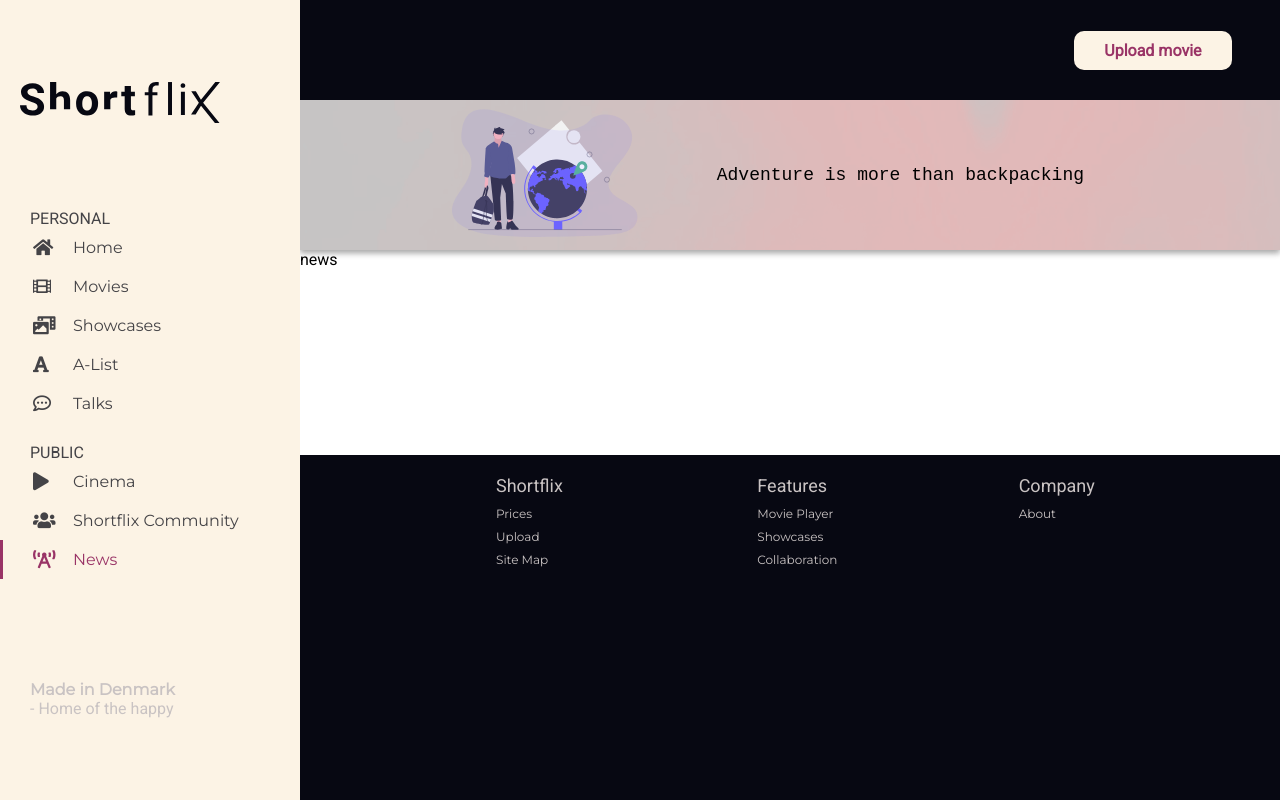
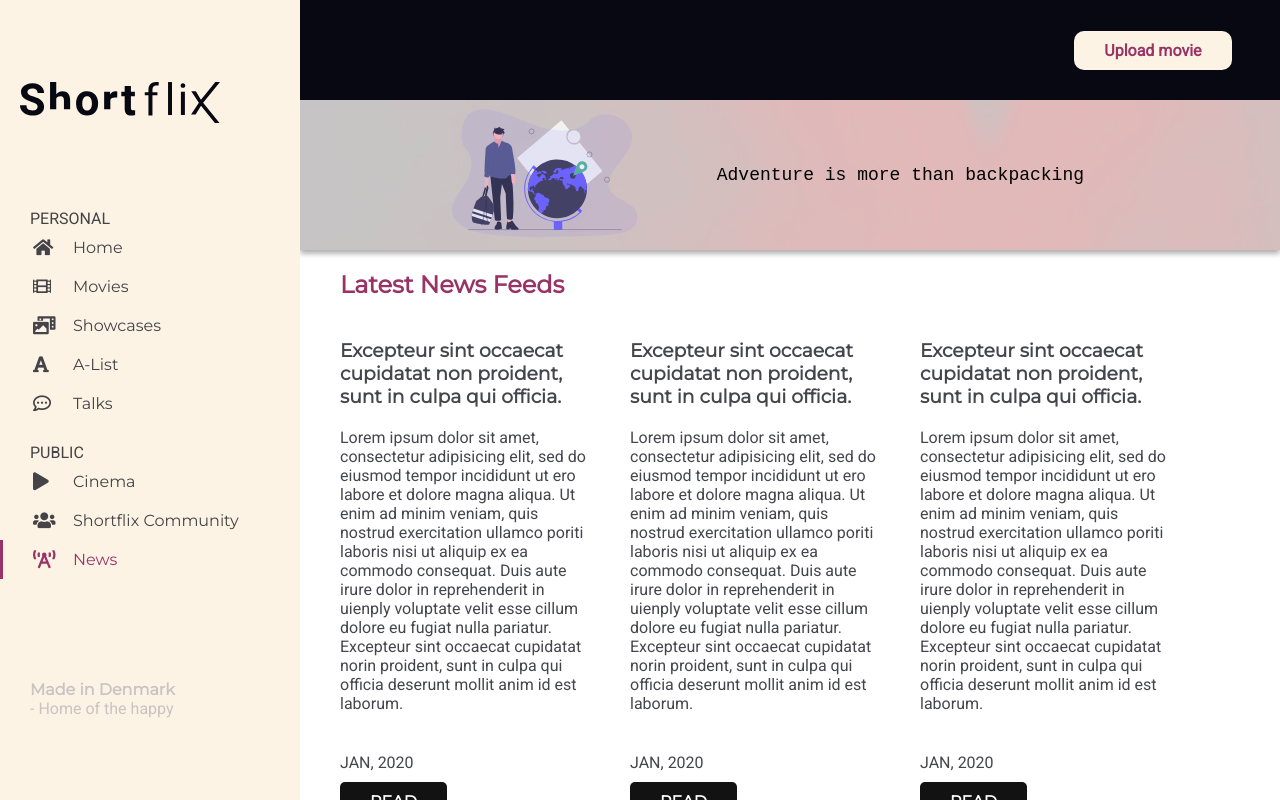
Before and after one commit to F3n-r1r/ShortFlix, a Vue app in the folder client/: page /Dashboard/News in a window 1280 px wide. Built offline with nearby package versions, Linux system fonts and the light colour scheme; no server answers; sample sign-in values are in the browser's storage.

Commit message:
added styling to news page and other minor adjustments

```diff
--- a/client/src/Layout/Components/Dashboard/Footer.vue
+++ b/client/src/Layout/Components/Dashboard/Footer.vue
@@ -89,7 +89,6 @@ export default {
                 grid-template-columns: repeat(3, 1fr);
 
                 &__list {
-
                     &.content-nav__list--left {
                         grid-column: 1;
                     }
@@ -101,6 +100,7 @@ export default {
                     &.content-nav__list--right {
                         grid-column: 3;
                     }
+
                 }
             }
         }
--- a/client/src/Layout/Views/Dashboard/News.vue
+++ b/client/src/Layout/Views/Dashboard/News.vue
@@ -1,7 +1,21 @@
 <template>
   <div class="view news-view">
     <banner class="dashboard__banner" bannerText="Adventure is more than backpacking" bannerImg="/images/adventure.svg" />
-    <p>news</p>
+      <h2 class="news-view__title">Latest News Feeds</h2>
+    <section class="news-view__content">
+      <section class="news-view__content--newsfeeds">
+        <article class="news-view__newsfeed" v-for="i in 5" :key="i">
+          <h3 class="news-view__newsfeed--headline">
+            Excepteur sint occaecat cupidatat non proident, sunt in culpa qui officia.
+          </h3>
+          <p class="news-view__newsfeed--main-text">
+            Lorem ipsum dolor sit amet, consectetur adipisicing elit, sed do eiusmod tempor incididunt ut ero labore et dolore magna aliqua. Ut enim ad minim veniam, quis nostrud exercitation ullamco poriti laboris nisi ut aliquip ex ea commodo consequat. Duis aute irure dolor in reprehenderit in uienply voluptate velit esse cillum dolore eu fugiat nulla pariatur. Excepteur sint occaecat cupidatat norin proident, sunt in culpa qui officia deserunt mollit anim id est laborum.
+          </p>
+          <p class="news-view__newsfeed--date">JAN, 2020</p>
+          <button class="newsfeed--btn">READ</button>
+        </article>
+      </section>
+    </section>
   </div>
 </template>
 
@@ -20,6 +34,71 @@ export default {
 
 
 <style lang="scss">
+.news-view {
+  &__title {
+    margin: 20px;
+    color: getColor($accents, primary);
 
+    @include media(min, sm) {
+      margin: 20px 40px;
+    }
+  }
+
+  &__content {
+
+    &--newsfeeds {
+      display: block;
+
+        @include media(min, sm) {
+          display: flex;
+          flex-wrap: wrap;
+          margin: 0 20px;
+        }
+    }
+  }
+
+  &__newsfeed {
+    display: block;
+    width: 250px;
+    margin: 20px;
+    padding-bottom: 20px;
+    border-bottom: 1px solid getColor($accents, primary);
+
+    &--headline {
+      padding-bottom: 20px;
+    }
+    &--main-text {
+      padding-bottom: 40px;
+    }
+    &--date {
+      padding-bottom: 10px;
+    }
+
+  }
+    .newsfeed--btn {
+      @extend %primary-btn;
+      background-color: getColor($darkTheme, secondary);
+
+    }
+
+}
+
+/*----------------------------------------------------------------------------------*\
+    DARK THEME COLORS
+*\----------------------------------------------------------------------------------*/
+.dark-theme {
+    .news-view__newsfeed {
+      color: getColor($darkTheme, fontColor);
+    }
+}
+
+/*----------------------------------------------------------------------------------*\
+    LIGHT THEME COLORS
+*\----------------------------------------------------------------------------------*/
+.light-theme {
+    .news-view__newsfeed {
+      color: getColor($lightTheme, fontColor);
+    }
+}
 
 </style>
--- a/client/src/Layout/Views/Dashboard/Sitemap.vue
+++ b/client/src/Layout/Views/Dashboard/Sitemap.vue
@@ -1,17 +1,21 @@
 <template>
-    <section class="sitemap">
-        <div class="sitemap__content">
-            <h3 class="content__headline">Site Map</h3>
+    <section class="view sitemap-view">
+        <div class="sitemap-view__content">
+            <h3 class="sitemap-view__content--headline">Site Map</h3>
+            <p>Site Map will follow soon</p>
         </div>
     </section>
 </template>
 
 <script>
 export default {
-    name: 'sitemap'
+    name: 'Sitemap'
 }
 </script>
 
 <style lang="scss">
-
+.sitemap-view {
+    margin: 50px;
+    min-height: 400px;
+}
 </style>
--- a/client/src/router.js
+++ b/client/src/router.js
@@ -18,6 +18,7 @@ import Community from './Layout/Views/Dashboard/Community.vue';
 import Network from './Layout/Views/Dashboard/Network.vue';
 import Cinema from './Layout/Views/Dashboard/Cinema.vue';
 import News from './Layout/Views/Dashboard/News.vue';
+import Sitemap from './Layout/Views/Dashboard/Sitemap.vue';
 
 
 
@@ -78,6 +79,11 @@ const routes = [
 				name: 'Community',
 				path: 'Community',
 				component: Community
+			},
+			{
+				name: 'Sitemap',
+				path: 'Sitemap',
+				component: Sitemap
 			},
 			{
 				name: 'PendingUsers',
```
Also changed, not shown: client/public/banners.json (deleted, +0 -27 lines). Lines whose indentation alone changed are shown as unchanged.
